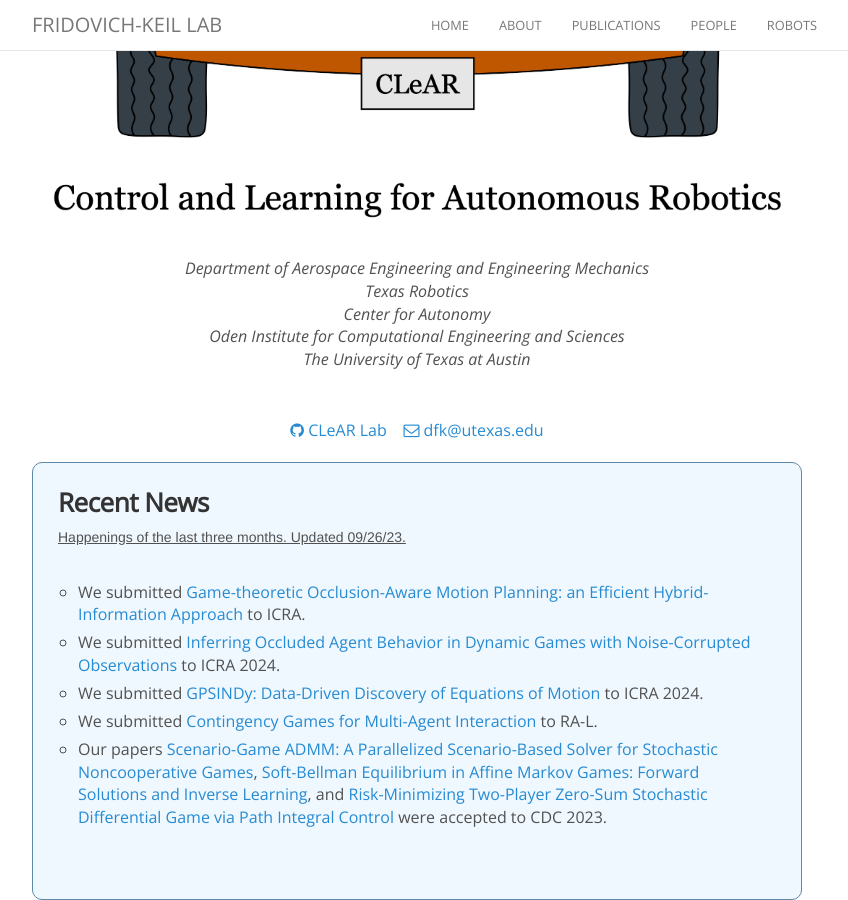
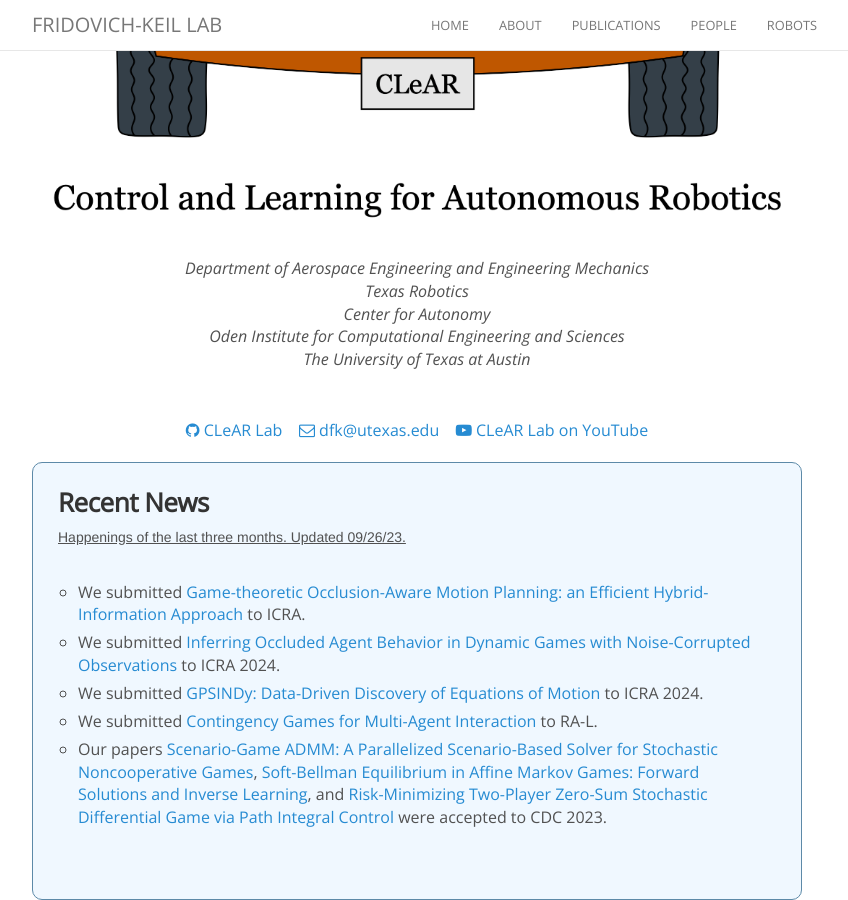
Before and after one commit to KordingLab/KordingLab.github.io, a Jekyll site: the page built from index.html, in a window 1280 px wide and 900 px high, scrolled down 549 px. Shown: the whole window, without its empty margins (223-1071 px from the left). Built offline with Jekyll 4.4.1, drawn with Linux system fonts in a browser that asks for light colours; nearby versions of some CDN libraries; comment, search, counter and statistics services are not loaded.

Commit message:
added youtube link

```diff
--- a/index.html
+++ b/index.html
@@ -17,7 +17,8 @@
         <span style="display: block; margin-bottom: 3em"></span>
 
       <a href="https://github.com/CLeARoboticsLab"><i class="fa fa-github"></i> CLeAR Lab</a>&nbsp;&nbsp;&nbsp;
-      <a href="mailto:dfk@utexeas.edu"><i class="fa fa-envelope-o"></i> dfk@utexas.edu</a>
+      <a href="mailto:dfk@utexeas.edu"><i class="fa fa-envelope-o"></i> dfk@utexas.edu</a>&nbsp;&nbsp;&nbsp;
+      <a href="https://www.youtube.com/@CLeARLabUT/featured"><i class="fa fa-youtube-play"></i> CLeAR Lab on YouTube</a>
       </p>
 
       <div class="w3-container" style="   background: #f0f8ff; padding: 25px; border-radius:10px; border: 1px solid #5d8aa8">
```
Also changed, not shown: Gemfile.lock, publications.md (line endings or trailing spaces).
